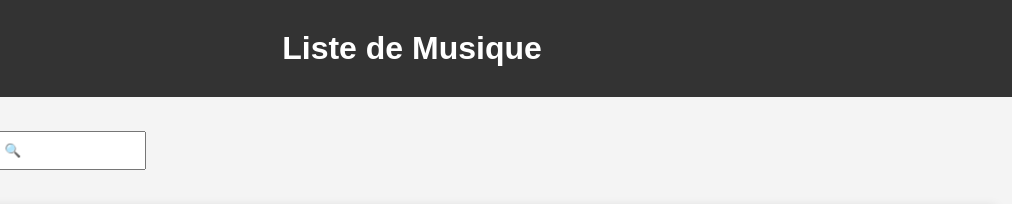
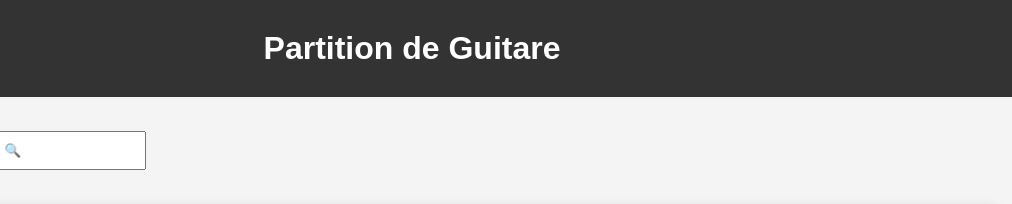
Before and after one commit to Timeohr/warz.guthub.io, a plain HTML site: page index.html in a window 1280 px wide. Shown: the top 204 px of the page, 268-1280 px from the left. Drawn offline with Linux system fonts and the light colour scheme.

Commit message:
Update index.html

```diff
--- a/index.html
+++ b/index.html
@@ -11,7 +11,7 @@
     <header>
         <a href="https://www.youtube.com/@warzmusic" target="_blank" > <div class="logo"><img src="./channels4_profile.jpg" style="width:60px;height:60px;"></div> </a>
 
-        <h1>Liste de Musique</h1>
+        <h1>Partition de Guitare</h1>
     </header>
 <br>
     <main>
```
